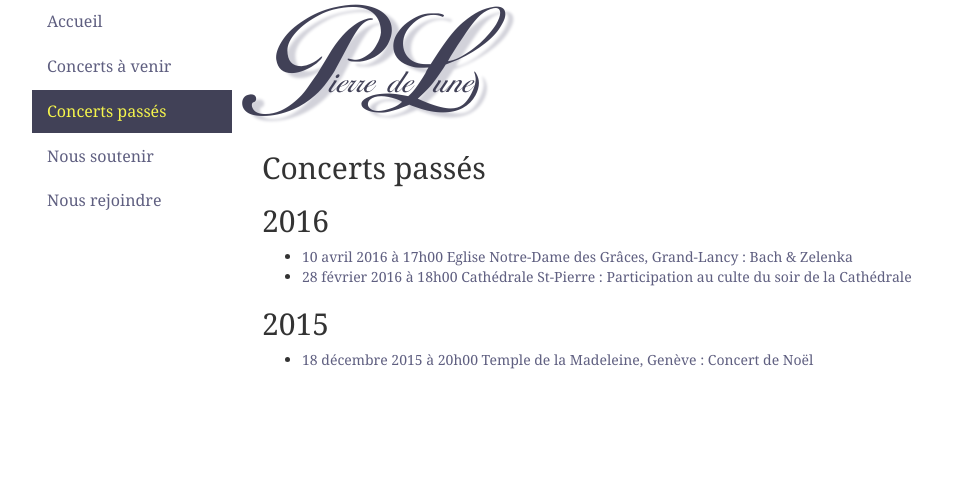
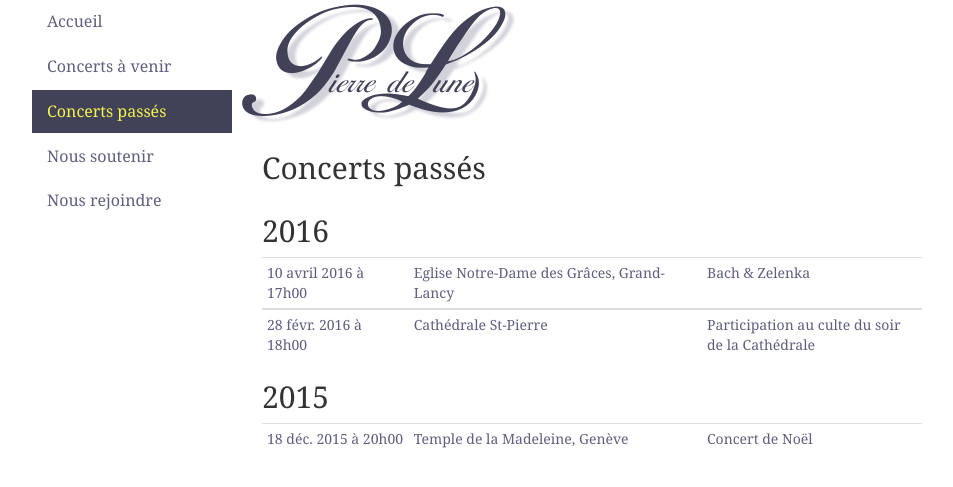
Before and after one commit to Ensemble-Vocal-Pierre-de-Lune/Ensemble-Vocal-Pierre-de-Lune.github.io, a Jekyll site: the page built from concerts-passes.html, in a window 1280 px wide. Shown: the top 487 px of the page, without its empty margins (163-1116 px from the left). Built offline with Jekyll 4.4.1, drawn with Linux system fonts in a browser that asks for light colours; nearby versions of some CDN libraries.

Commit message:
liste concerts au format tableau

```diff
--- a/_includes/date-time.liquid
+++ b/_includes/date-time.liquid
@@ -1,17 +1,17 @@
 {{ include.date | date: '%d' }} {% assign m = include.date | date: "%-m" %}
 {% case m %}
-  {% when '1' %}janvier
-  {% when '2' %}février
+  {% when '1' %}janv.
+  {% when '2' %}févr.
   {% when '3' %}mars
   {% when '4' %}avril
   {% when '5' %}mai
   {% when '6' %}juin
   {% when '7' %}juillet
   {% when '8' %}août
-  {% when '9' %}septembre
-  {% when '10' %}octobre
-  {% when '11' %}novembre
-  {% when '12' %}décembre
+  {% when '9' %}sept.
+  {% when '10' %}oct.
+  {% when '11' %}nov.
+  {% when '12' %}déc.
 {% endcase %}
 {{ include.date | date: '%Y' }}
 à {{ include.date | date: '%H' }}h{{ include.date | date: '%M' }}
--- a/concerts-passes.html
+++ b/concerts-passes.html
@@ -2,21 +2,25 @@
 layout: default
 ---
 <h2>Concerts passés</h2>
+<div class="table-responsive">
 {% for concert in site.posts %}
   {% comment %} Show only past concerts, with custom date format {% endcomment %}
   {% if site.time > concert.date %}
     {% assign currentdate = concert.date | date: "%Y" %}
     {% if currentdate != date %}
-      {% unless forloop.first %}</ul>{% endunless %}
+      {% unless forloop.first %}</table>{% endunless %}
       <h2 id="y{{concert.date | date: "%Y"}}">{{ currentdate }}</h2>
-      <ul>
+      <table class="table table-condensed">
+        <tbody>
       {% assign date = currentdate %}
-      {% endif %}
-      <li>
-        <a href="{{ concert.url }}">
-          {% include date-time.liquid date=concert.date %}
-          {{ concert.lieu}} : {{ concert.title }}</a>
-      </li>
+    {% endif %}
+    <tr>
+      <td class="col-md-2"><a href="{{ concert.url }}">{% include date-time.liquid date=concert.date %}</a></td>
+      <td class="col-md-4"><a href="{{ concert.url }}">{{ concert.lieu}}</a></td>
+      <td class="col-md-3"><a href="{{ concert.url }}">{{ concert.title }}</a></td>
+    </tr>
+    </tbody>
   {% endif %}
 {% endfor %}
-</ul>
+</table>
+</div>
```
Also changed, not shown: _posts/2016-05-08-dombresson.md (+1 -1 lines), concerts-a-venir.html (+11 -7 lines).
